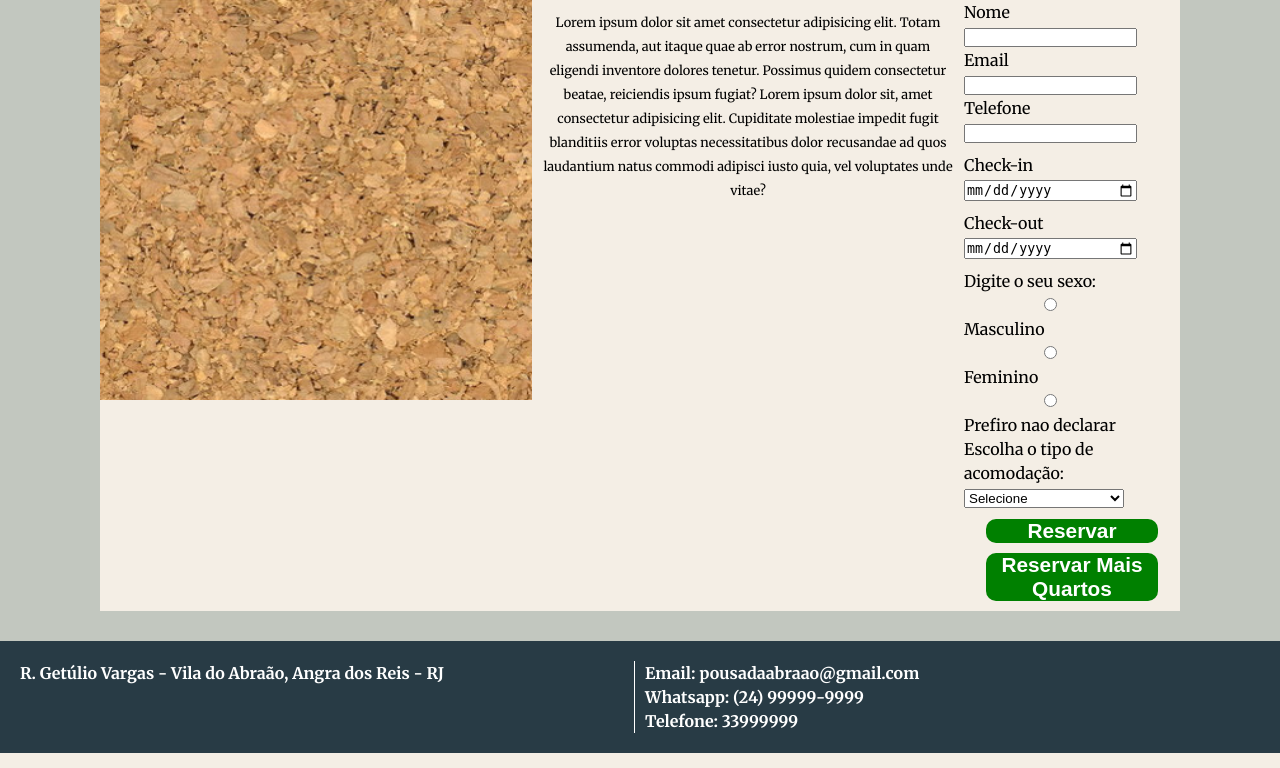
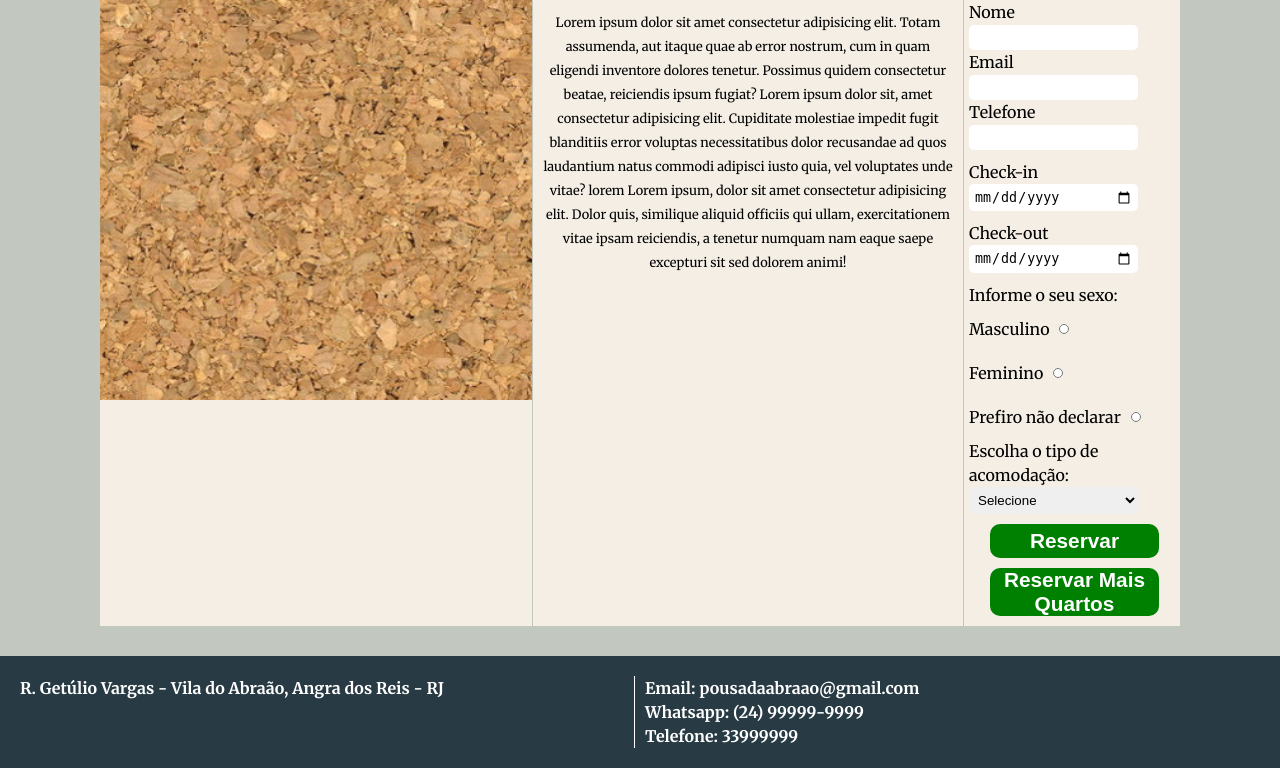
Before and after one commit to Kaua-da-Cunha-Rodrigues/projeto-pousada, a PHP site: page /paginaQuarto.html in a window 1280 px wide. Shown: the part 134-902 px from the top of the page. Run offline with PHP 8.4, Linux system fonts and the light colour scheme; some web fonts are replaced.

Commit message:
atualizei

```diff
--- a/paginaQuarto.html
+++ b/paginaQuarto.html
@@ -29,7 +29,7 @@
             <article>
                 <div class="conteudo-quarto">
                     <img src="src/img/wallpaper001.jpg" alt="Imagem do Quarto">
-                    <p id="descricao">Lorem ipsum dolor sit amet consectetur adipisicing elit. Totam assumenda, aut itaque quae ab error nostrum, cum in quam eligendi inventore dolores tenetur. Possimus quidem consectetur beatae, reiciendis ipsum fugiat? Lorem ipsum dolor sit, amet consectetur adipisicing elit. Cupiditate molestiae impedit fugit blanditiis error voluptas necessitatibus dolor recusandae ad quos laudantium natus commodi adipisci iusto quia, vel voluptates unde vitae?</p>
+                    <p id="descricao">Lorem ipsum dolor sit amet consectetur adipisicing elit. Totam assumenda, aut itaque quae ab error nostrum, cum in quam eligendi inventore dolores tenetur. Possimus quidem consectetur beatae, reiciendis ipsum fugiat? Lorem ipsum dolor sit, amet consectetur adipisicing elit. Cupiditate molestiae impedit fugit blanditiis error voluptas necessitatibus dolor recusandae ad quos laudantium natus commodi adipisci iusto quia, vel voluptates unde vitae? lorem Lorem ipsum, dolor sit amet consectetur adipisicing elit. Dolor quis, similique aliquid officiis qui ullam, exercitationem vitae ipsam reiciendis, a tenetur numquam nam eaque saepe excepturi sit sed dolorem animi!</p>
                     <div class="detalhes-quarto">
                         <form action="back/login/gravar.php" method="post">
                             <p>Nome</p>
@@ -42,10 +42,16 @@
                             <input type="date" name="data">
                             <p>Check-out</p>
                             <input type="date" name="data2">
-                            <p> Digite o seu sexo:</p>
-                            <input type="radio" name="sexo" value="masculino"> Masculino
-                            <input type="radio" name="sexo" value="feminino"> Feminino
-                            <input type="radio" name="sexo" value="naodeclarado"> Prefiro nao declarar
+                            <p> Informe o seu sexo:</p>
+                            <div class="sexualidade">
+                                <p>Masculino</p><input type="radio" name="sexo" value="masculino">
+                            </div>
+                            <div class="sexualidade">
+                                <p>Feminino</p><input type="radio" name="sexo" value="feminino">
+                            </div>
+                            <div class="sexualidade">
+                                <p>Prefiro não declarar</p><input type="radio" name="sexo" value="naodeclarado">
+                            </div>
                             <p>Escolha o tipo de acomodação:</p>
                             <select name="quartos" id="quartos">
                             <option value="quartos">Selecione</option>
--- a/src/css/style.css
+++ b/src/css/style.css
@@ -181,13 +181,34 @@ main #quarto .conteudo-quarto #descricao{
     font-size: 0.8em;
     text-align: center;
     padding: 10px;
+    border-left: 1px solid var(--cor2);
+    border-right: 1px solid var(--cor2);
 }
 main #quarto .conteudo-quarto img{
     width: 40%;
     height: 400px;
 }
 main #quarto .conteudo-quarto .detalhes-quarto{
-    width: 20%;
+   padding-left: 5px;
+   width: 20%;
+}
+main #quarto .conteudo-quarto .detalhes-quarto .sexualidade {
+    display: flex;
+}
+main #quarto .conteudo-quarto .detalhes-quarto .sexualidade p{
+    margin: 10px 0;
+}
+main #quarto .conteudo-quarto .detalhes-quarto .sexualidade input{
+    display: flex;
+    width: 10px;
+    height: 10px;
+    margin: auto 0 auto 10px;
+}
+main #quarto .conteudo-quarto .detalhes-quarto input,select{
+    width: 80%;
+    border: none;
+    border-radius: 5px;
+    padding: 5px;
 }
 main #quarto .conteudo-quarto .detalhes-quarto input[type=submit],input[type=number],input[type=date]{
     margin: 0 0 10px 0;
@@ -204,6 +225,3 @@ main #quarto .conteudo-quarto .detalhes-quarto input[type=submit],button{
     border-radius: 10px;
     background-color: green;
 }
-main #quarto .conteudo-quarto .detalhes-quarto input{
-    width: 80%;
-}
```
Also changed, not shown: index.html (+8 -8 lines).
